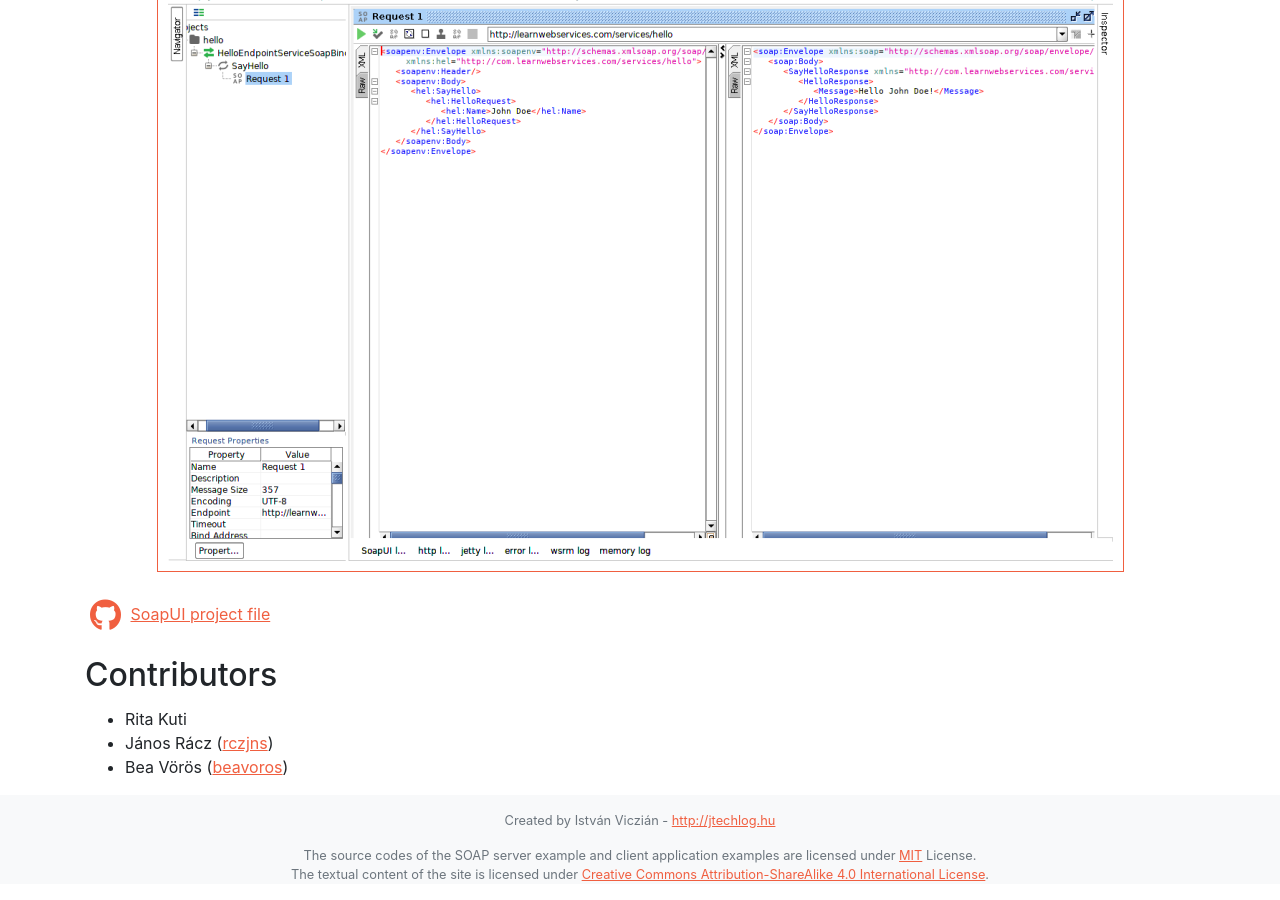
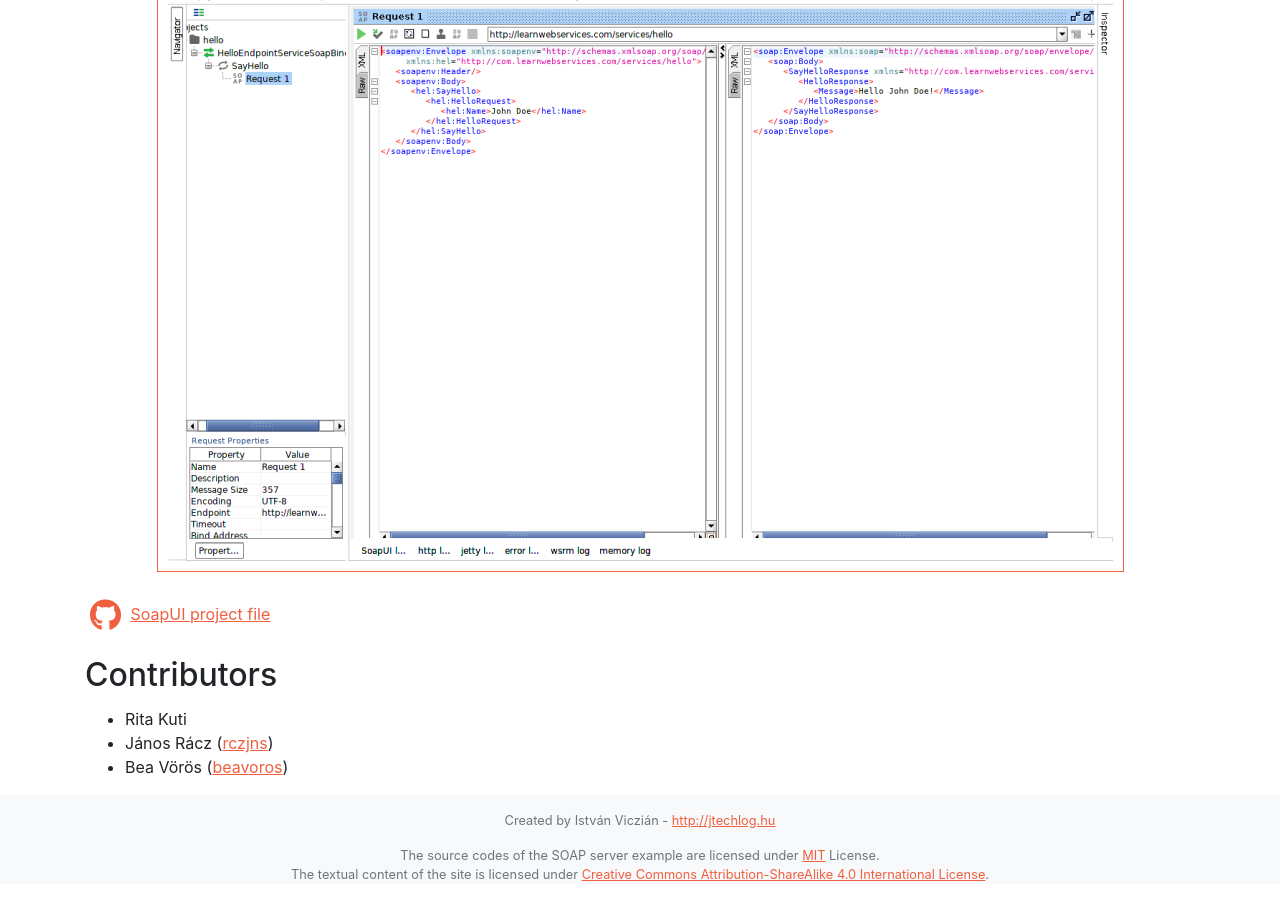
Before and after one commit to vicziani/learnwebservices, a Jekyll site: the page built from docs/index.md, in a window 1280 px wide and 900 px high, scrolled down 3071 px. Built offline with Jekyll 4.4.1, drawn with Linux system fonts in a browser that asks for light colours; nearby versions of some CDN libraries; comment, search, counter and statistics services are not loaded.

```diff
--- a/docs/_includes/footer.html
+++ b/docs/_includes/footer.html
@@ -2,7 +2,7 @@
   <div class="container">
     <p class="text-muted small text-center">Created by István Viczián - <a href="http://jtechlog.hu">http://jtechlog.hu</a></p>
     <p class="text-muted small text-center">
-      The source codes of the SOAP server example and client application examples are licensed under <a href="https://opensource.org/licenses/MIT">MIT</a> License. <br />
+      The source codes of the SOAP server example are licensed under <a href="https://github.com/vicziani/learnwebservices-server/blob/master/LICENCE">MIT</a> License. <br />
 
       The textual content of the site is licensed under <a href="https://creativecommons.org/licenses/by-sa/4.0">Creative Commons Attribution-ShareAlike 4.0 International License</a>.
     </p>
--- a/docs/_includes/hu/footer.html
+++ b/docs/_includes/hu/footer.html
@@ -2,7 +2,7 @@
   <div class="container">
     <p class="text-muted small text-center">Készítette: Viczián István - <a href="http://jtechlog.hu">http://jtechlog.hu</a></p>
     <p class="text-muted small text-center">
-      A példaprogramok kódja <a href="https://opensource.org/licenses/MIT">MIT</a> licensz alatt.
+      A szerver alkalmazás kódja <a href="https://github.com/vicziani/learnwebservices-server/blob/master/LICENCE">MIT</a> licensz alatt.
       <br/>
       A weboldal tartalma <a href="https://creativecommons.org/licenses/by-sa/4.0">CC BY SA 4.0</a> licensz alatt.
     </p>
```
Also changed, not shown: README.md, 3 other files.
